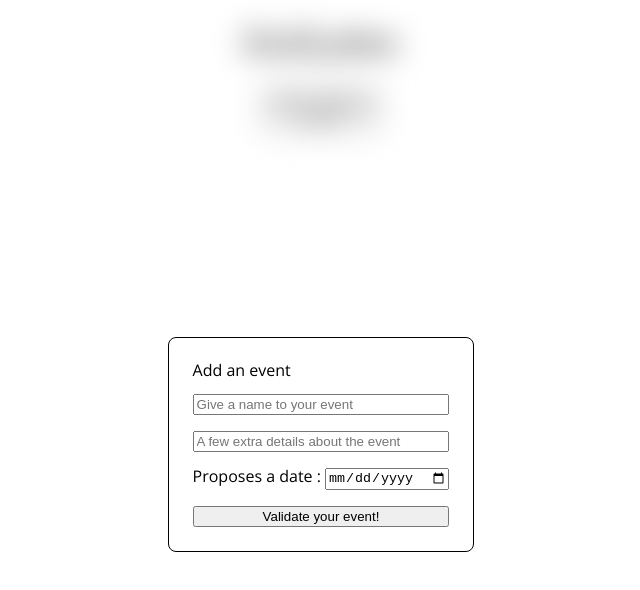
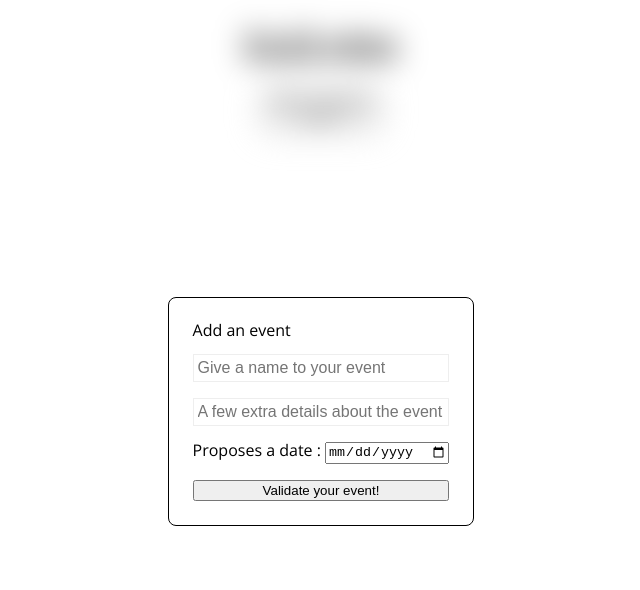
Before and after one commit to casl0x/didlydoo-app, a website built with Vite: page index.html in a window 1280 px wide. Both pictures are taken after a click on the button "Click to create an event !". Shown: the whole page, without its empty margins (319-959 px from the left). Built offline with nearby package versions, Linux system fonts and the light colour scheme.

Commit message:
Cass → début design form

```diff
--- a/assets/styles/design/_form.scss
+++ b/assets/styles/design/_form.scss
@@ -13,10 +13,20 @@
     display: flex;
     flex-direction: column;
     gap: 1rem;
-    margin: 25vh auto;
+    margin: 20vh auto;
     padding: 1.5rem;
     border-radius: 8px;
     border: 1px solid black;
+    &-input {
+        font-size: 1rem;
+        outline: none;
+        padding: .25rem;
+        border: 1px solid $border-box;
+        &:focus {
+            border: none;
+            box-shadow: 0 0 0 3px $hover-btn;
+        }
+    }
 }
 
 .blur {
--- a/assets/styles/main.scss
+++ b/assets/styles/main.scss
@@ -11,7 +11,10 @@ body {
 }
 
 h1 {
-    text-align: center;
+    text: {
+        align: center;
+        decoration: underline;
+    }
     margin: 2%;
     font: {
         size: 2rem;
--- a/assets/styles/utils/_variable.scss
+++ b/assets/styles/utils/_variable.scss
@@ -1,5 +1,6 @@
 // color
 $hover-btn: rgb(186,218,85);
+$border-box: rgba(238,238,238);
 
 // font
 @import url('https://fonts.googleapis.com/css2?family=Open+Sans&family=Roboto+Mono&display=swap');
--- a/index.html
+++ b/index.html
@@ -14,8 +14,8 @@
     <section class="form">
         <form class="event" >
             <h2>Add an event</h2>
-            <input type="text" name="event-title" class="event-title" placeholder="Give a name to your event" required maxlength="256">
-            <input type="text" name="event-description" class="event-description" placeholder="A few extra details about the event">
+            <input type="text" name="event-title" class="event-input" id="etitle" placeholder="Give a name to your event" required maxlength="256">
+            <input type="text" name="event-description" class="event-input" id="edescription" placeholder="A few extra details about the event">
             <label>Proposes a date : <input type="date" name="event-date" class="event-date"></label>
             <button type="submit" class="event-button">Validate your event!</button>
         </form>
```
Also changed, not shown: assets/styles/main.css, 1 other file.
